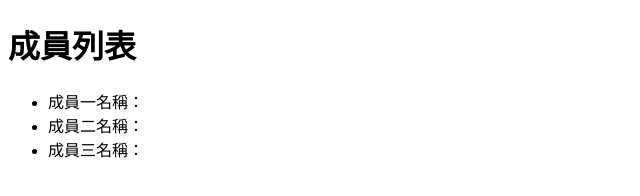
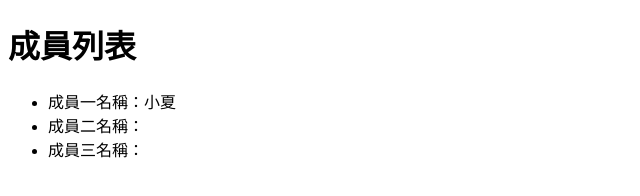
Before and after one commit to michaelhsia/git1108, a plain HTML site: page index.html in a window 1280 px wide. Shown: the full height of the page, 0-640 px from the left. Drawn offline with Linux system fonts and the light colour scheme.

Commit message:
新增成員一

```diff
--- a/index.html
+++ b/index.html
@@ -8,7 +8,7 @@
   <body>
     <h1>成員列表</h1>
     <ul>
-      <li>成員一名稱：</li>
+      <li>成員一名稱：小夏</li>
       <li>成員二名稱：</li>
       <li>成員三名稱：</li>
     </ul>
```
